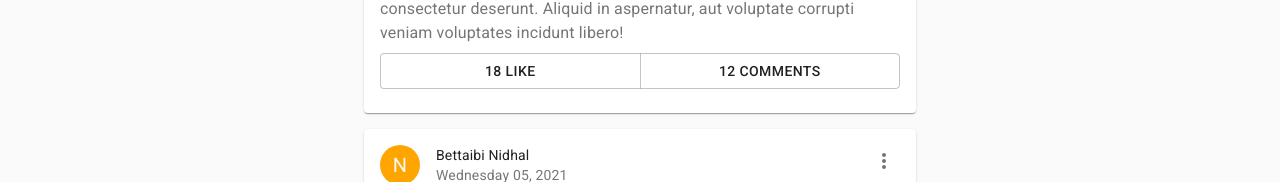
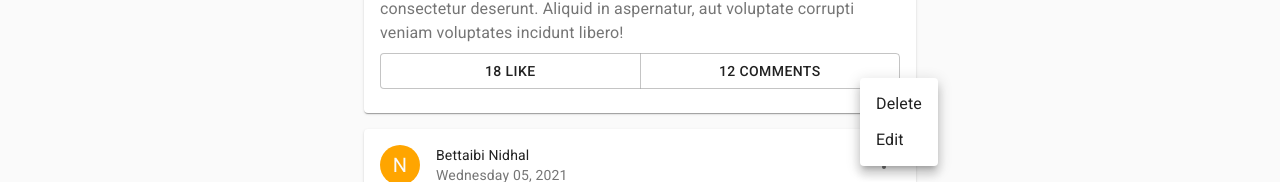
Before and after one commit to bettaibi/MERN-Course, a React (Create React App) app in the folder client/: page / in a window 1280 px wide. Both pictures are taken after a click on the button 884 px from the left and 779 px from the top of the page. Shown: the part 618-800 px from the top of the page. Built offline with nearby package versions, Linux system fonts and the light colour scheme.

Commit message:
added custom hook

```diff
--- a/client/package.json
+++ b/client/package.json
@@ -5,6 +5,7 @@
   "dependencies": {
     "@material-ui/core": "^4.11.4",
     "@material-ui/icons": "^4.11.2",
+    "@material-ui/lab": "^4.0.0-alpha.58",
     "@testing-library/jest-dom": "^5.12.0",
     "@testing-library/react": "^11.2.6",
     "@testing-library/user-event": "^12.8.3",
--- /dev/null
+++ b/client/src/components/useToast/index.tsx
@@ -0,0 +1,55 @@
+import { Snackbar,  } from "@material-ui/core";
+import Alert from '@material-ui/lab/Alert';
+import { useCallback, useState } from "react";
+
+type SeverityType = "error" | "warning" | "info" | "success";
+
+interface Direction {
+    vertical: 'top' | 'bottom';
+    horizontal: 'left' | 'center' | 'right';
+}
+
+interface ToastState{
+    message: string;
+    type: SeverityType;
+    open: boolean;
+}
+
+const useToast = (direction: Direction) => {
+
+    const [toast, setToast] = useState<ToastState>({message: '', open: false, type: 'success'})
+
+    function showMsg(message: string, type: SeverityType): void {
+        setToast({message, open: true, type : type});
+    }
+
+    const handleClose = () => {
+        setToast({message: '', open: false, type : 'success'});
+    };
+
+    const { vertical, horizontal } = direction;
+
+    const Toast = useCallback(
+        () => (
+            <Snackbar
+            open={toast.open}
+            autoHideDuration={4000}
+            onClose={handleClose}
+            anchorOrigin={{ vertical, horizontal }}
+            key={vertical + horizontal}
+            >
+                <Alert onClose={handleClose} severity={toast.type}>
+                    {toast.message}
+                </Alert>
+            </Snackbar>
+        ),
+        [toast, vertical, horizontal],
+    )
+
+    return {
+        showMsg,
+        Toast
+    }
+};
+
+export default useToast;
--- a/client/src/pages/Home/NewPost/index.tsx
+++ b/client/src/pages/Home/NewPost/index.tsx
@@ -3,6 +3,7 @@ import { Formik, Form } from 'formik';
 import { MenuItem, Select, TextField, Button, Box, makeStyles} from '@material-ui/core';
 import * as yup from 'yup';
 import { PostModel } from '../../../models/app.model';
+import useToast from '../../../components/useToast';
 
 const schema = yup.object().shape({
     content: yup.string().required('Content is required'),
@@ -27,19 +28,22 @@ interface NewPostPros{
 }
 const NewPost: React.FC<NewPostPros> = ({hadleClose}) => {
     const classes = useFormStyles();
+    const { Toast, showMsg } = useToast({vertical: 'top', horizontal: 'right'});
 
     const submitHandler = (values: PostModel, resetForm: () => void) => {
         console.log(values);
+        showMsg('New Post has been created', 'info');
         resetForm();
     };
 
     return (
         <React.Fragment>
+            <Toast />
             <Formik initialValues={INITIAL_VALUE} validationSchema={schema}
                 onSubmit={(values, {resetForm}) => submitHandler(values, resetForm)}>
                 {
                     ({ values, touched, errors, handleBlur, handleChange, handleSubmit }) => (
-                        <Form>
+                        <Form onSubmit = {handleSubmit} autoComplete = "off">
                             <TextField
                                 type="text"
                                 name="content"
--- a/client/src/pages/Home/Post/index.tsx
+++ b/client/src/pages/Home/Post/index.tsx
@@ -7,12 +7,12 @@ import {
     Avatar,
     IconButton,
     Typography,
-    Grid,
-    Divider,
+    Menu,
+    MenuItem,
     ButtonGroup,
     Button
 } from '@material-ui/core';
-import { MoreVert, ThumbUpAltTwoTone } from '@material-ui/icons';
+import { MoreVert } from '@material-ui/icons';
 import { format } from 'date-fns';
 import useStyle from '../../../style';
 
@@ -22,22 +22,20 @@ const Post: React.FC = () => {
     return (
         <Card className="mb-2">
             <CardHeader
-                avatar = {
+                avatar={
                     <Avatar className={classes.orange} sizes="sm" >
                         N
                     </Avatar>
                 }
-                action = {
-                    <IconButton>
-                        <MoreVert />
-                    </IconButton>
+                action={
+                    <ActionMenu />
                 }
-                title = "Bettaibi Nidhal"
-                subheader = {format(new Date(), 'EEEE MM, yyyy')}
+                title="Bettaibi Nidhal"
+                subheader={format(new Date(), 'EEEE MM, yyyy')}
             />
             <CardMedia
                 image="https://source.unsplash.com/daily"
-                className = {classes.media}
+                className={classes.media}
                 title="random image"
             />
             <CardContent>
@@ -71,4 +69,33 @@ const Post: React.FC = () => {
     )
 }
 
+const ActionMenu: React.FC = () => {
+    const [anchorEl, setAnchorEl] = React.useState<null | HTMLElement>(null);
+
+    const handleClick = (event: React.MouseEvent<HTMLButtonElement>) => {
+        setAnchorEl(event.currentTarget);
+    };
+
+    const handleClose = () => {
+        setAnchorEl(null);
+    };
+
+    return (
+        <React.Fragment>
+            <IconButton onClick={handleClick}>
+                <MoreVert />
+            </IconButton>
+            <Menu
+                anchorEl={anchorEl}
+                keepMounted
+                open={Boolean(anchorEl)}
+                onClose={handleClose}
+            >
+                <MenuItem onClick={handleClose}>Delete</MenuItem>
+                <MenuItem onClick={handleClose}>Edit</MenuItem>
+            </Menu>
+        </React.Fragment>
+    )
+}
+
 export default Post
```
Also changed, not shown: 1 other file (tests, documents, lock files or other folders).
